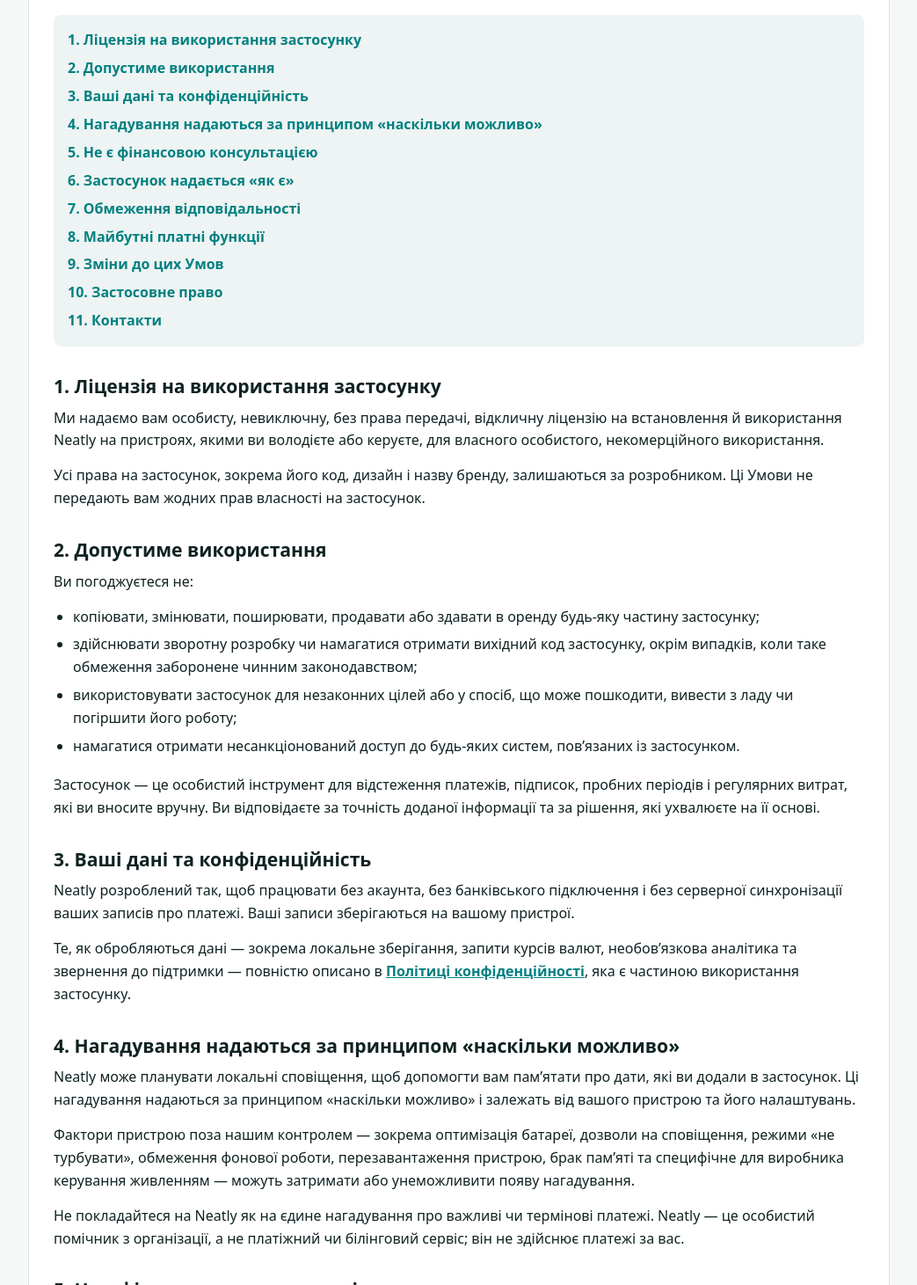
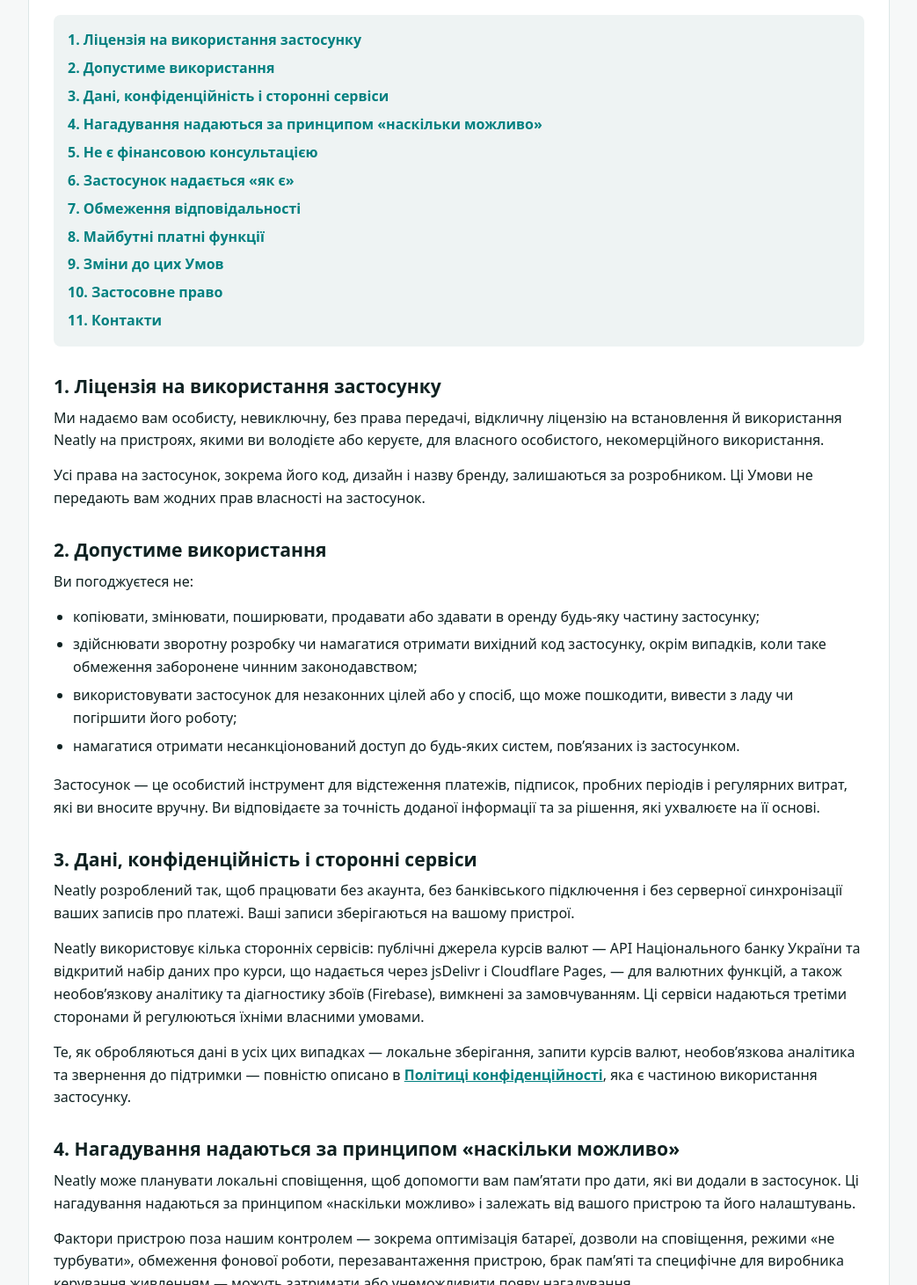
Before and after one commit to Neatly-Subscriptions-Bills/legal, a plain HTML site: page terms/uk/index.html in a window 1280 px wide. Shown: the part 562-2023 px from the top of the page at 88% size, without its empty margins (118-1161 px from the left). Drawn offline with Linux system fonts and the light colour scheme.

Commit message:
Add Terms of Use, cross-link with Privacy Policy, disclose currency-rate APIs and analytics

```diff
--- a/terms/uk/index.html
+++ b/terms/uk/index.html
@@ -255,7 +255,7 @@
           <nav class="toc" aria-label="Розділи Умов використання">
             <a href="#uk-license">1. Ліцензія на використання застосунку</a>
             <a href="#uk-acceptable-use">2. Допустиме використання</a>
-            <a href="#uk-your-data">3. Ваші дані та конфіденційність</a>
+            <a href="#uk-your-data">3. Дані, конфіденційність і сторонні сервіси</a>
             <a href="#uk-reminders">4. Нагадування надаються за принципом «наскільки можливо»</a>
             <a href="#uk-no-advice">5. Не є фінансовою консультацією</a>
             <a href="#uk-as-is">6. Застосунок надається «як є»</a>
@@ -280,9 +280,10 @@
           </ul>
           <p>Застосунок — це особистий інструмент для відстеження платежів, підписок, пробних періодів і регулярних витрат, які ви вносите вручну. Ви відповідаєте за точність доданої інформації та за рішення, які ухвалюєте на її основі.</p>
 
-          <h2 id="uk-your-data">3. Ваші дані та конфіденційність</h2>
+          <h2 id="uk-your-data">3. Дані, конфіденційність і сторонні сервіси</h2>
           <p>Neatly розроблений так, щоб працювати без акаунта, без банківського підключення і без серверної синхронізації ваших записів про платежі. Ваші записи зберігаються на вашому пристрої.</p>
-          <p>Те, як обробляються дані — зокрема локальне зберігання, запити курсів валют, необов’язкова аналітика та звернення до підтримки — повністю описано в <a href="../../privacy-policy/uk/">Політиці конфіденційності</a>, яка є частиною використання застосунку.</p>
+          <p>Neatly використовує кілька сторонніх сервісів: публічні джерела курсів валют — API Національного банку України та відкритий набір даних про курси, що надається через jsDelivr і Cloudflare Pages, — для валютних функцій, а також необов’язкову аналітику та діагностику збоїв (Firebase), вимкнені за замовчуванням. Ці сервіси надаються третіми сторонами й регулюються їхніми власними умовами.</p>
+          <p>Те, як обробляються дані в усіх цих випадках — локальне зберігання, запити курсів валют, необов’язкова аналітика та звернення до підтримки — повністю описано в <a href="../../privacy-policy/uk/">Політиці конфіденційності</a>, яка є частиною використання застосунку.</p>
 
           <h2 id="uk-reminders">4. Нагадування надаються за принципом «наскільки можливо»</h2>
           <p>Neatly може планувати локальні сповіщення, щоб допомогти вам пам’ятати про дати, які ви додали в застосунок. Ці нагадування надаються за принципом «наскільки можливо» і залежать від вашого пристрою та його налаштувань.</p>
```
Also changed, not shown: terms/index.html (+4 -3 lines).
